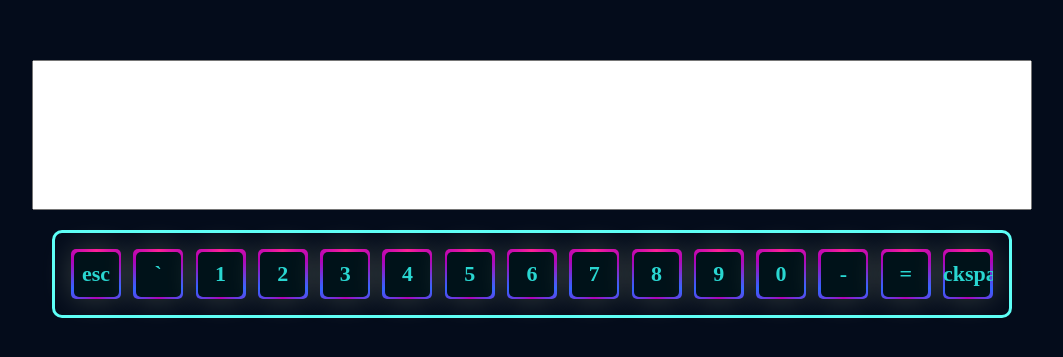
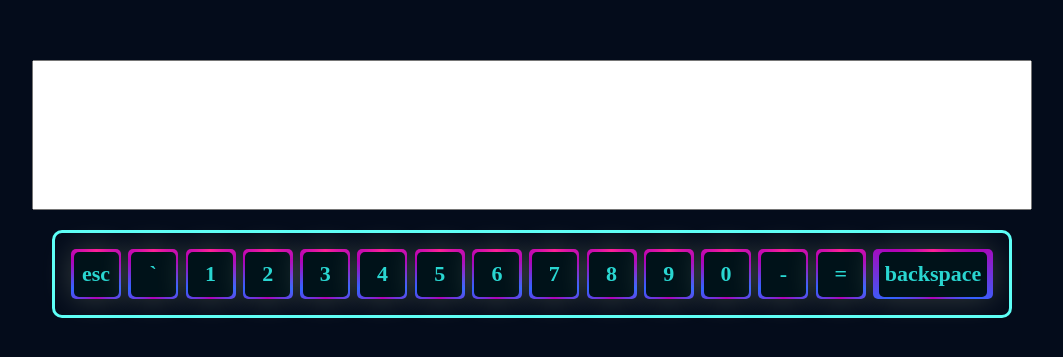
Before and after one commit to antasth/Virtual-keyboard, a website with bundled scripts: page index.html in a window 1280 px wide. Shown: the part 201-558 px from the top of the page, without its empty margins (108-1171 px from the left). Built offline with nearby package versions, Linux system fonts and the light colour scheme.

Commit message:
feat: add styles to backspace button

```diff
--- a/styles/styles.css
+++ b/styles/styles.css
@@ -113,3 +113,14 @@ body {
 .button:active:after {
   background-color: #081b23;
 }
+
+
+/* BUTTONS STYLES */
+.backspace {
+  width: 120px;
+}
+
+.button.backspace::before {
+    height: 260%;
+    width: 260%;
+}
```
